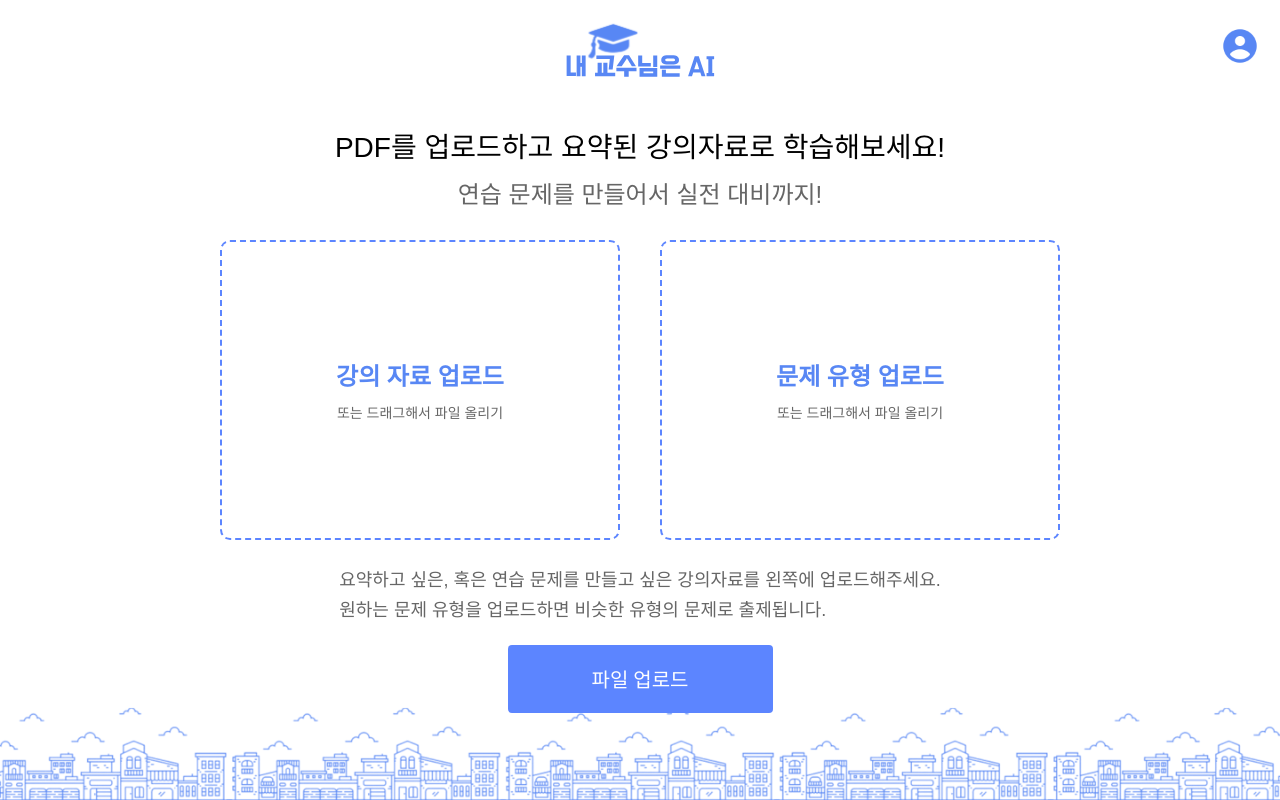
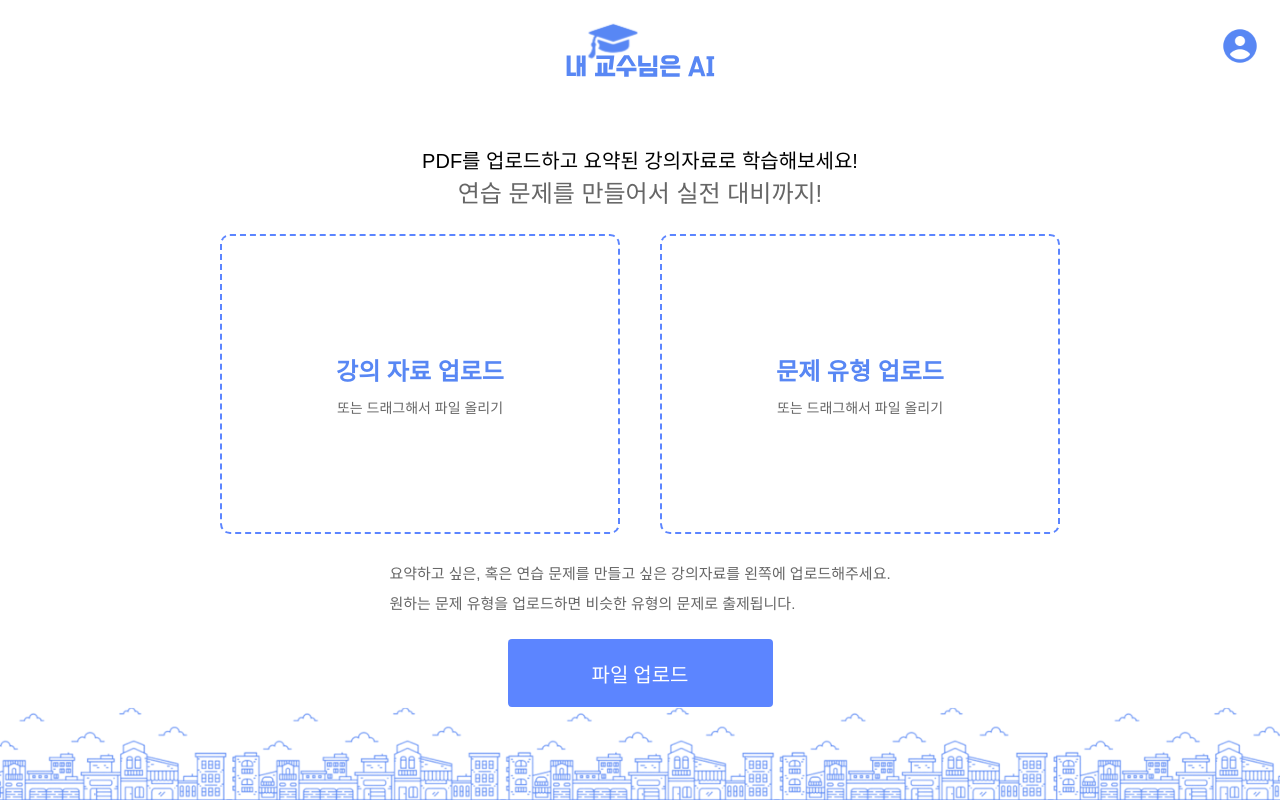
Before and after one commit to 2024-Winter-BootCamp-TeamF/Frontend, a React (Create React App) app: page /upload in a window 1280 px wide. Built offline with nearby package versions, Linux system fonts and the light colour scheme; a web font is replaced by a local one.

Commit message:
fix) font-size fix

```diff
--- a/src/pages/UploadPage.jsx
+++ b/src/pages/UploadPage.jsx
@@ -204,13 +204,13 @@ const MainContentWrapper = styled.div`
 
 const TitleSection = styled.div`
   text-align: center;
-  margin: 5px 0;
+  margin: px 0;
 `;
 
 const MainTitle = styled.h1`
-  font-size: 28px;
+  font-size: 20px;
   font-weight: 500;
-  margin-bottom: 10px;
+  margin-top: 20px;
 `;
 
 const SubTitle = styled.h2`
@@ -300,7 +300,7 @@ const InstructionSection = styled.div`
 `;
 
 const InstructionList = styled.ul`
-  font-size: 18px;
+  font-size: 15px;
   list-style-type: none;
   text-align: left;
 
```
